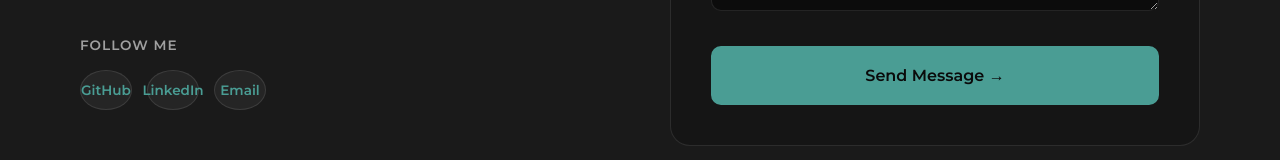
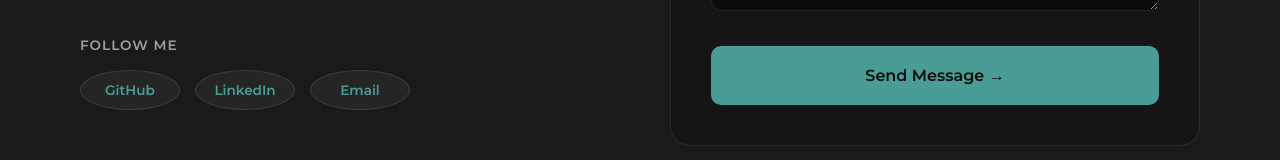
Before and after one commit to Abrar-khan04/portfolio, a React (Vite) app: page / in a window 1280 px wide. Shown: the part 7232-7392 px from the top of the page. Built offline with nearby package versions, Linux system fonts and the light colour scheme; a web font is replaced by a local one.

Commit message:
Fix LinkedIn links and button styling

```diff
--- a/src/App.css
+++ b/src/App.css
@@ -2435,7 +2435,11 @@ a.contact-card-value:hover {
 }
 
 .social-link {
-  padding: 12px 25px;
+  display: inline-flex;
+  align-items: center;
+  justify-content: center;
+  min-width: 100px;
+  padding: 14px 30px;
   background: rgba(74, 157, 148, 0.1);
   border: 1px solid var(--border-teal);
   border-radius: 8px;
--- a/src/App.jsx
+++ b/src/App.jsx
@@ -628,7 +628,7 @@ function App() {
                   <a href="https://github.com/Abrar-khan04" target="_blank" rel="noopener noreferrer" className="social-link" aria-label="GitHub">
                     <span>GitHub</span>
                   </a>
-                  <a href="https://linkedin.com/in/mohammedabrar04" target="_blank" rel="noopener noreferrer" className="social-link" aria-label="LinkedIn">
+                  <a href="https://www.linkedin.com/in/abrar-khan-a21010394" target="_blank" rel="noopener noreferrer" className="social-link" aria-label="LinkedIn">
                     <span>LinkedIn</span>
                   </a>
                   <a href="mailto:mohammedabrar7416@gmail.com" className="social-link" aria-label="Email">
@@ -700,7 +700,7 @@ function App() {
         <div className="sidebar-footer">
           <div className="social-links">
             <a href="https://github.com/Abrar-khan04" target="_blank" rel="noopener noreferrer" aria-label="GitHub">GH</a>
-            <a href="https://www.linkedin.com/in/mohammed-abrar-3037a7272" target="_blank" rel="noopener noreferrer" aria-label="LinkedIn">in</a>
+            <a href="https://www.linkedin.com/in/abrar-khan-a21010394" target="_blank" rel="noopener noreferrer" aria-label="LinkedIn">in</a>
             <a href="mailto:mohammedabrar7416@gmail.com" aria-label="Email">@</a>
           </div>
         </div>
```
